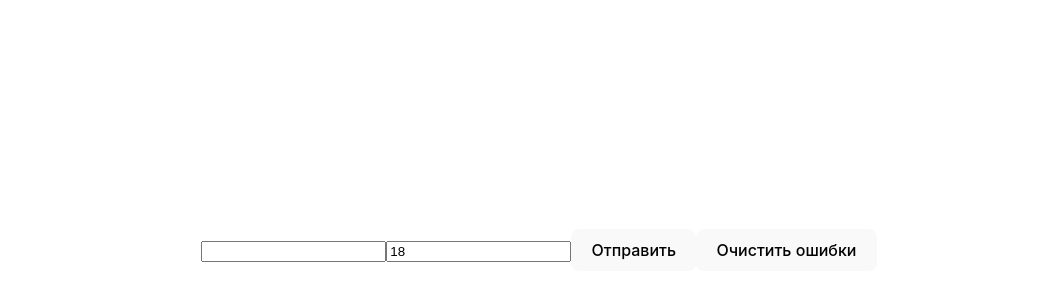
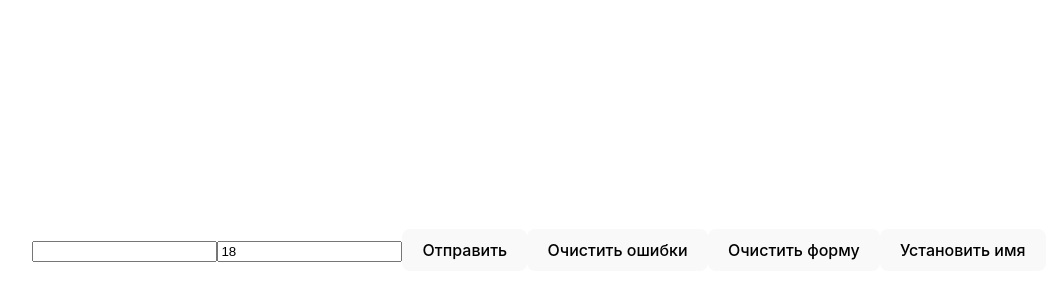
Before and after one commit to katsiev1997/react-hook-form, a React (Vite) app: page / in a window 1280 px wide. Shown: the part 150-450 px from the top of the page, without its empty margins (101-1157 px from the left). Built offline with nearby package versions, Linux system fonts and the light colour scheme.

Commit message:
Установка значений

```diff
--- a/src/App.tsx
+++ b/src/App.tsx
@@ -10,6 +10,8 @@ function App() {
     register,
     handleSubmit,
     clearErrors,
+    reset,
+    setValue,
     formState: { errors },
   } = useForm<IMyForm>({
     defaultValues: {
@@ -38,6 +40,20 @@ function App() {
         <button type="button" onClick={() => clearErrors()}>
           Очистить ошибки
         </button>
+        <button
+          type="button"
+          onClick={() =>
+            reset({
+              age: 0,
+              name: "",
+            })
+          }
+        >
+          Очистить форму
+        </button>
+        <button type="button" onClick={() => setValue("name", "Вася")}>
+          Установить имя
+        </button>
       </form>
     </>
   );
```
